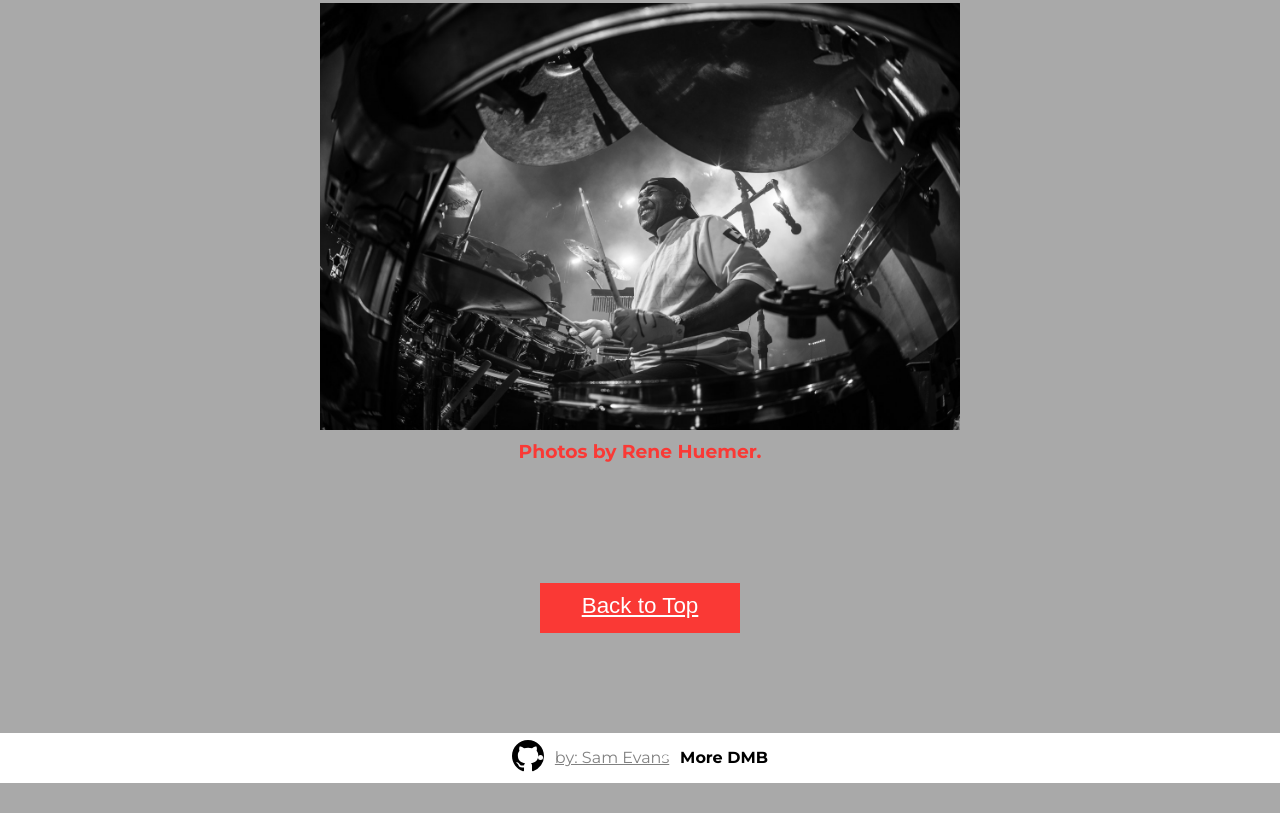
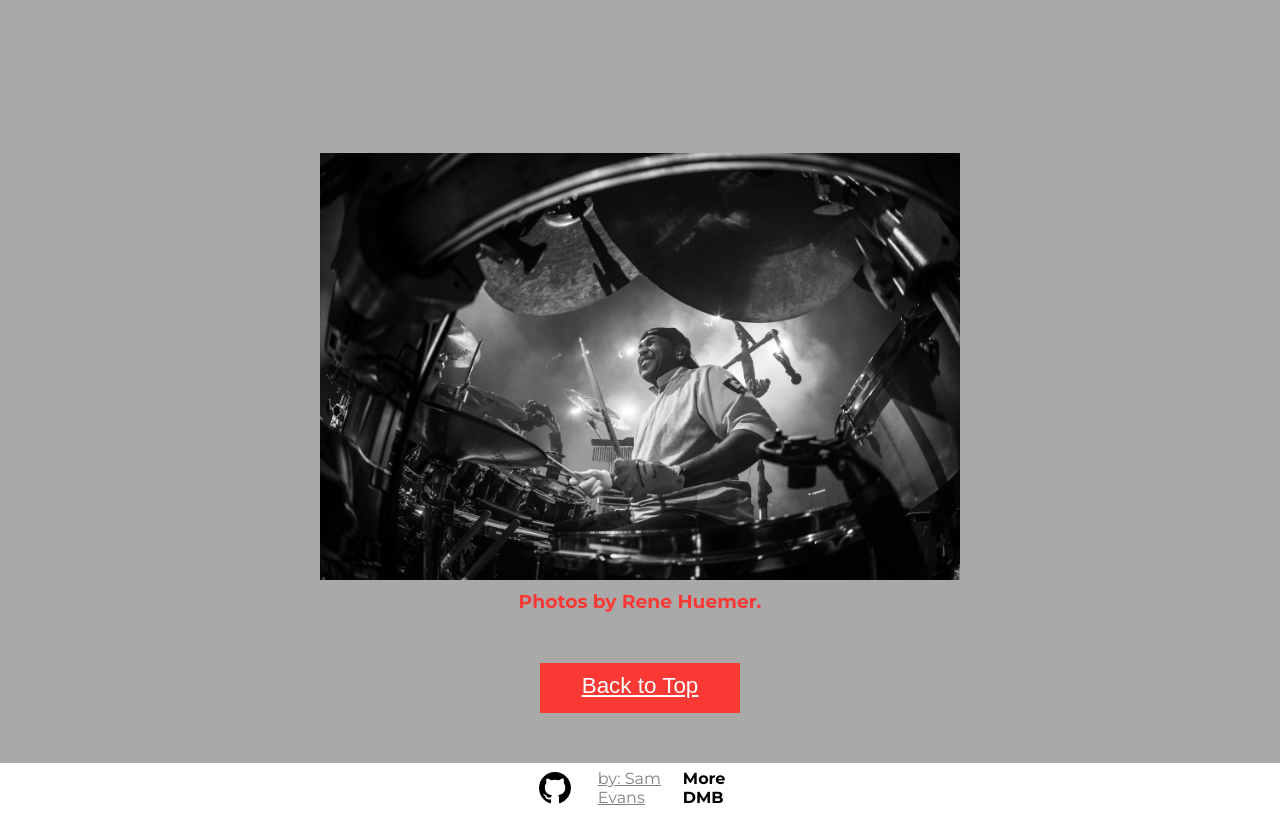
Before and after one commit to scevans3452/Project-1, a plain HTML site: page index.html in a window 1280 px wide. Shown: the part 1330-2143 px from the top of the page. Before the commit the page ends 2113 px from the top, so only its background shows below. Drawn offline with Linux system fonts and the light colour scheme.

Commit message:
Tweaked index footer some. Working on content for the discography

```diff
--- a/css/main.scss
+++ b/css/main.scss
@@ -3,7 +3,7 @@
     box-sizing: border-box;
     margin: 0;
     padding: 0;
-
+    scroll-behavior: smooth;
 }
 
 body {
@@ -72,7 +72,7 @@ nav ul li:last-of-type {
     top: 28%;
     left: 45%;
     font-size: 72px;
-    animation: slide 2s 1.2s;
+    animation: slide-right 2s 1.2s;
     animation-fill-mode: forwards; // keeps text visible after slide-in.
 }
 h2 {
@@ -114,7 +114,6 @@ h2 {
 }
 
 .footer-text {
-    padding: 8px 0;
     display: inline-block;
     justify-self: center;
     align-self: center;
@@ -144,8 +143,8 @@ a.footer-text:hover {
     background: firebrick;
 }
 
-.btn:last-of-type {
-    margin-bottom: 100px;
+.to-top {
+    margin: 50px 0;
 }
 
 .tour-link {
@@ -184,13 +183,15 @@ div.container {
 }
 
 .photo-credit {
-    margin: 10px 0 120px 0;
+    margin-top: 10px;
     color: #fa3935;
 }
 
 .git-link {
     background-color: inherit;
     fill: black;
+    width: 32px;
+    margin: 0 auto;
 }
 
 .git-link:hover {
@@ -207,12 +208,28 @@ footer {
 
 .inner-foot {
     width: 20%;
+    height: inherit;
 }
 
 .inner-foot ul {
     display: flex;
     flex-direction: row;
-    justify-content: space-between;
+    justify-content: space-evenly;
+    align-items: center;
+    height: inherit;
+    li {
+        width: 33%;
+        justify-content: center;
+        list-style-type: none;
+        div {
+            width: auto;
+        }
+        a {
+            display: flex;
+            justify-content: center;
+           // height: inherit;
+        }
+    }
 }
 
 .github-icon {
@@ -222,7 +239,7 @@ footer {
     //border-radius: 50%;
 }
 
-@keyframes slide {
+@keyframes slide-right {
     from {
         opacity: 0;
         left: 39%;
@@ -230,6 +247,17 @@ footer {
     to {
         opacity: 1;
         left: 46%;
+    }
+}
+
+@keyframes slide-left {
+    from {
+        opacity: 0;
+        left: 62%;
+    }
+    to {
+        opacity: 1;
+        left: 55%;
     }
 }
 
@@ -243,3 +271,13 @@ footer {
     background-size: cover;
     position: relative;
 }
+
+.subtitle {
+    position: absolute;
+    opacity: 0;
+    top: 40%;
+    left: 55%;
+    color: #fa3935;
+    animation: slide-left 1.8s 1.7s;
+    animation-fill-mode: forwards;
+}
--- a/index.html
+++ b/index.html
@@ -24,7 +24,6 @@
             <div class="gradient"></div>
             <div>
                 <h1 class="hero-content">Dave Matthews Band</h1>
-
             </div>
         </div>
 
@@ -39,7 +38,7 @@
         <div class="carousel">
             <img id="active-img" src="images/carter-pov.jpg" alt="Carter Beauford">
             <h3 class="photo-credit">Photos by Rene Huemer.</h3>
-            <button class="btn"><a href="#top">Back to Top</a></button>
+            <button class="btn to-top"><a href="#top">Back to Top</a></button>
         </div>
 
         <footer>
@@ -52,7 +51,7 @@
                             </svg>
                         </a>
                     </li>
-                    <li><p class="footer-text grey">by: Sam Evans</p></li>
+                    <li><a class="footer-text grey" href="mailto:scevans3452@yahoo.com">by: Sam Evans</a></li>
                     <li><a class="footer-text black" href="https://www.davematthewsband.com">More DMB</a></li>
                 </ul>
             </div>
```
Also changed, not shown: discography.html (+7 -2 lines), css/main.css, 1 other file.
